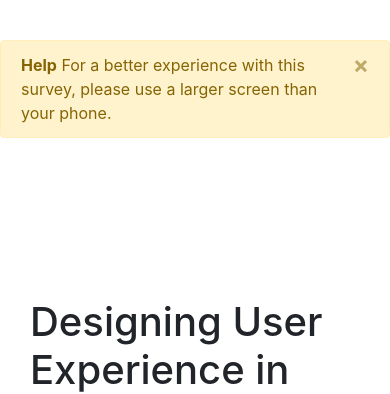
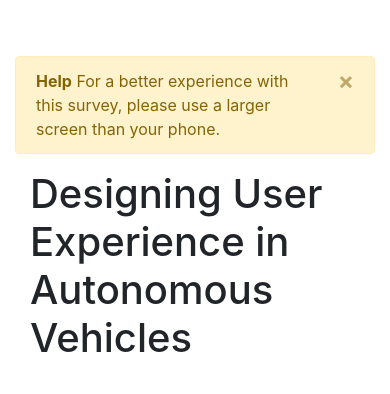
Before and after one commit to megagustav/DfM-Content, a PHP site: page /survey2 in a window 390 px wide. Shown: the part 56-450 px from the top of the page. Run offline with PHP 8.4, Linux system fonts and the light colour scheme; some libraries are stand-ins or nearby versions.

Commit message:
move alert to container

```diff
--- a/style/survey2.css
+++ b/style/survey2.css
@@ -201,6 +201,6 @@ h4.column_title {
   margin-top: 0.3em;
 }
 
-.alert.alert-warning {
-  margin-top: 6rem !important;
+.alert {
+  margin-top: -3rem;
 }
--- a/survey2/index.php
+++ b/survey2/index.php
@@ -9,14 +9,14 @@
         echo $buffer;
 ?>
 
-<div class="d-md-none alert alert-warning alert-dismissible fade show" role="alert">
-  <strong>Help</strong> For a better experience with this survey, please use a larger screen than your phone.
-  <button type="button" class="close" data-dismiss="alert" aria-label="Close">
-    <span aria-hidden="true">&times;</span>
-  </button>
-</div>
+	<section class="container pb-5 mb-5 intro">
 
-	<section class="container pb-5 mb-5 intro">
+                <div class="d-md-none alert alert-warning alert-dismissible fade show" role="alert">
+                  <strong>Help</strong> For a better experience with this survey, please use a larger screen than your phone.
+                  <button type="button" class="close" data-dismiss="alert" aria-label="Close">
+                    <span aria-hidden="true">&times;</span>
+                  </button>
+                </div>
 
         <div class="tables">
 
```
